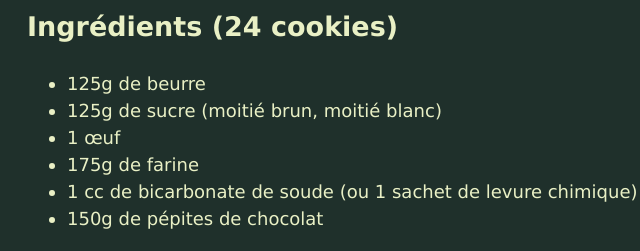
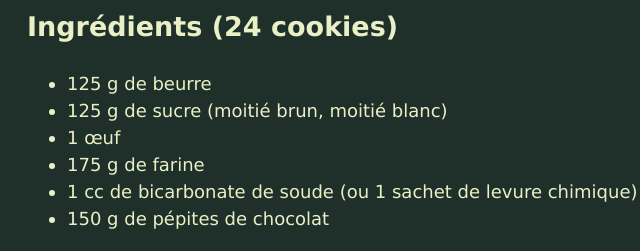
Before and after one commit to camille-lanuel/odin-recipes, a plain HTML site: page sweet/cookies_pepites_chocolat.html in a window 1280 px wide. Shown: the part 224-475 px from the top of the page, 213-853 px from the left. Drawn offline with Linux system fonts and the light colour scheme.

Commit message:
espace avant les unités

```diff
--- a/sweet/cookies_pepites_chocolat.html
+++ b/sweet/cookies_pepites_chocolat.html
@@ -15,12 +15,12 @@
 
     <h2>Ingrédients (24 cookies)</h2>
     <ul>
-      <li>125g de beurre</li>
-      <li>125g de sucre (moitié brun, moitié blanc)</li>
+      <li>125 g de beurre</li>
+      <li>125 g de sucre (moitié brun, moitié blanc)</li>
       <li>1 œuf</li>
-      <li>175g de farine</li>
+      <li>175 g de farine</li>
       <li>1 cc de bicarbonate de soude (ou 1 sachet de levure chimique)</li>
-      <li>150g de pépites de chocolat</li>
+      <li>150 g de pépites de chocolat</li>
     </ul>
 
     <h2>Préparation</h2>
```
Also changed, not shown: salty/pates_courgettes_gorgonzola.html (+2 -2 lines), salty/poivrons_farcis_chevre.html (+2 -3 lines).
